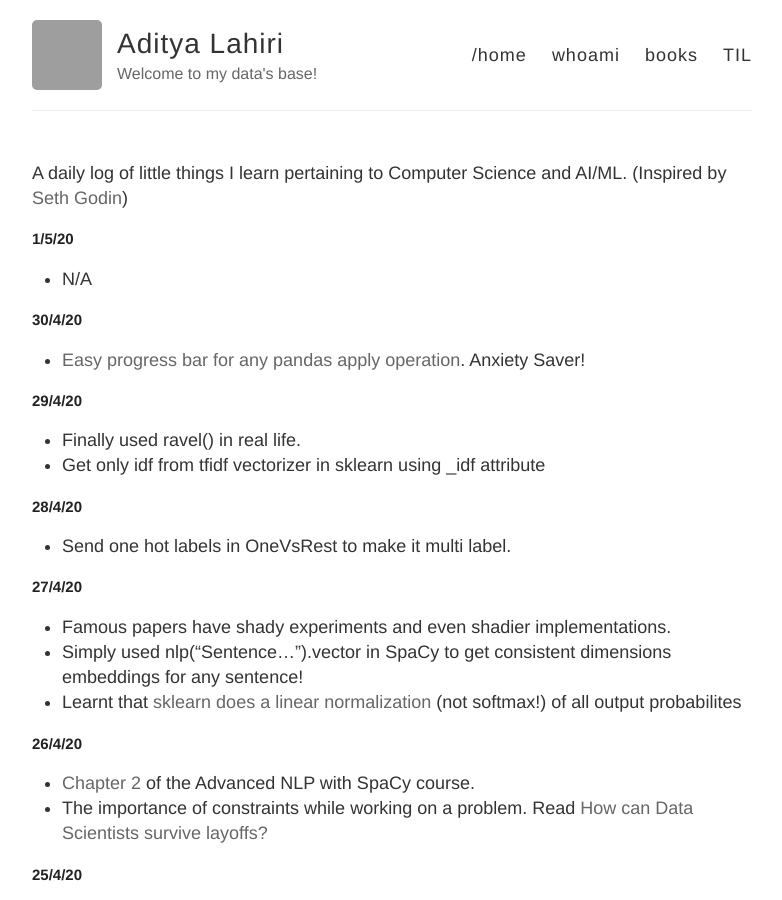
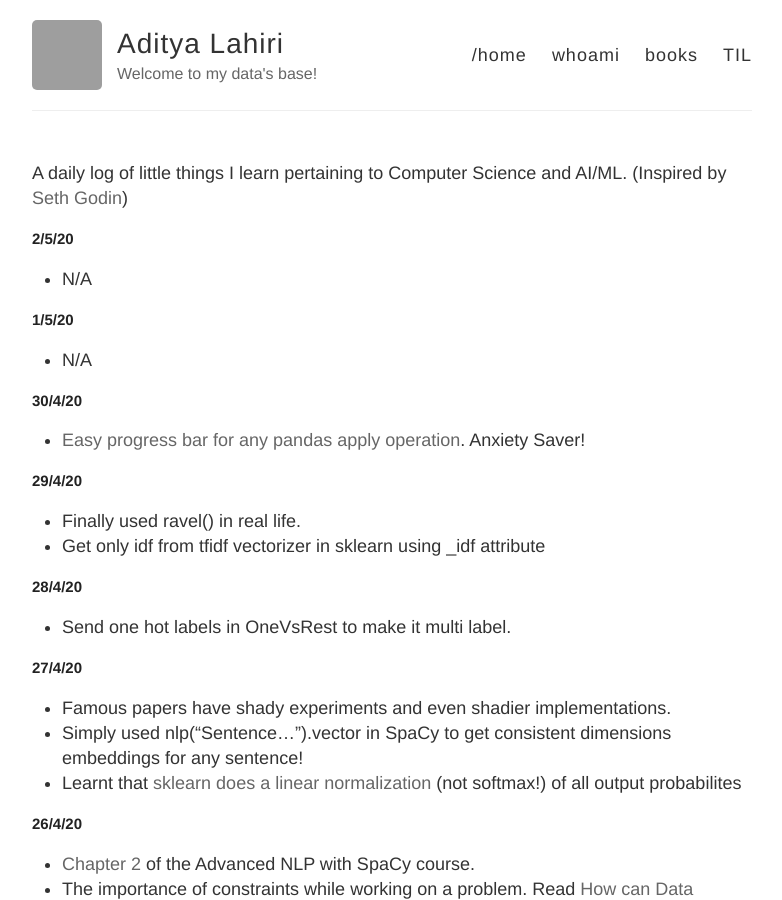
Before and after one commit to adityalahiri/adityalahiri.github.io, a Jekyll site: the page built from TIL.md, in a window 1280 px wide and 900 px high. Shown: the whole window, without its empty margins (248-1030 px from the left). Built offline with Jekyll 4.4.1, drawn with Linux system fonts in a browser that asks for light colours; our own code applies the rules of GitHub Pages for plain Markdown files; grey boxes are pictures that could not be loaded.

Commit message:
Update for 2/5/20

```diff
--- a/TIL.md
+++ b/TIL.md
@@ -1,5 +1,9 @@
 A daily log of little things I learn pertaining to Computer Science and AI/ML.
 (Inspired by [Seth Godin](https://seths.blog/))
+
+## 2/5/20
+
+* N/A
 
 ## 1/5/20
 
```
